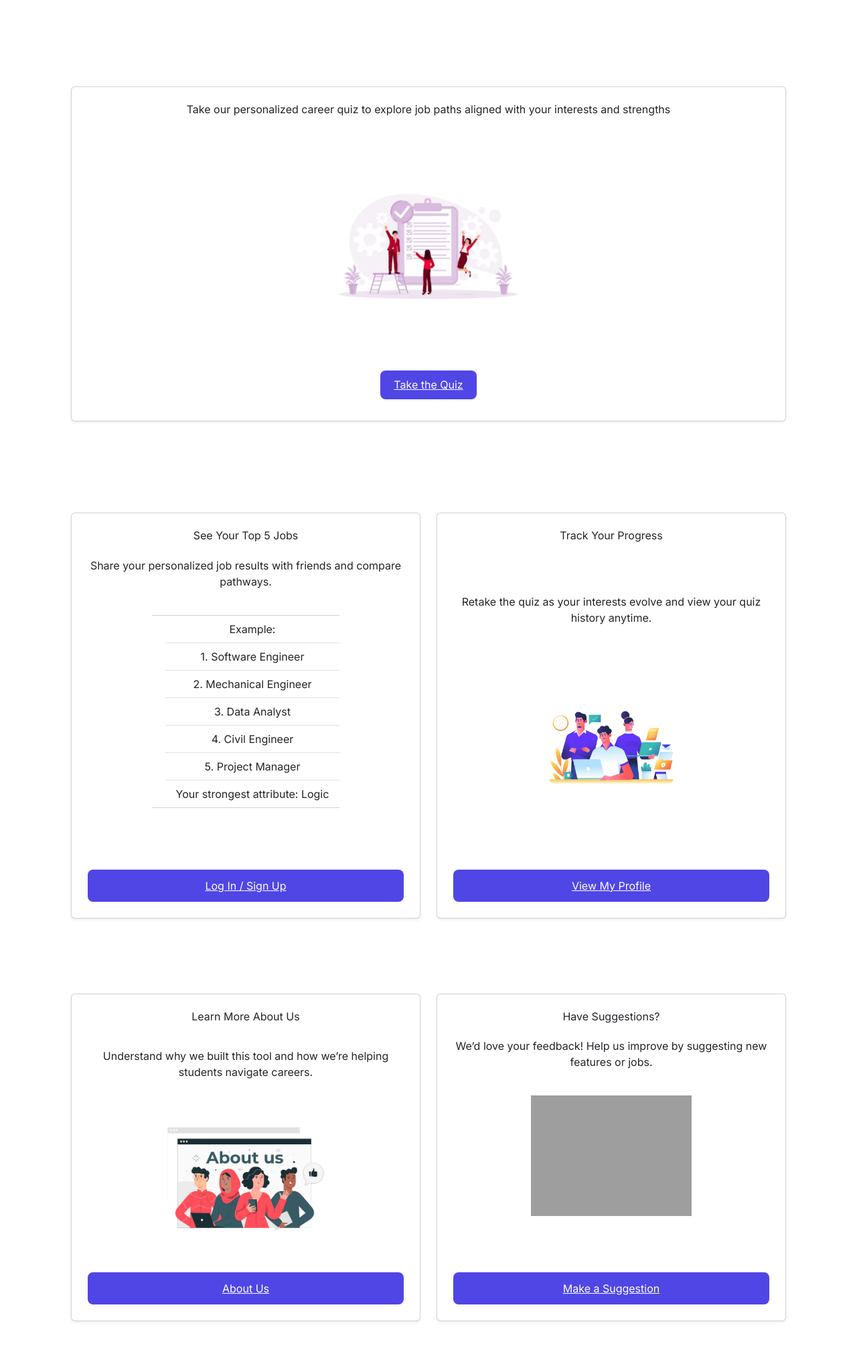
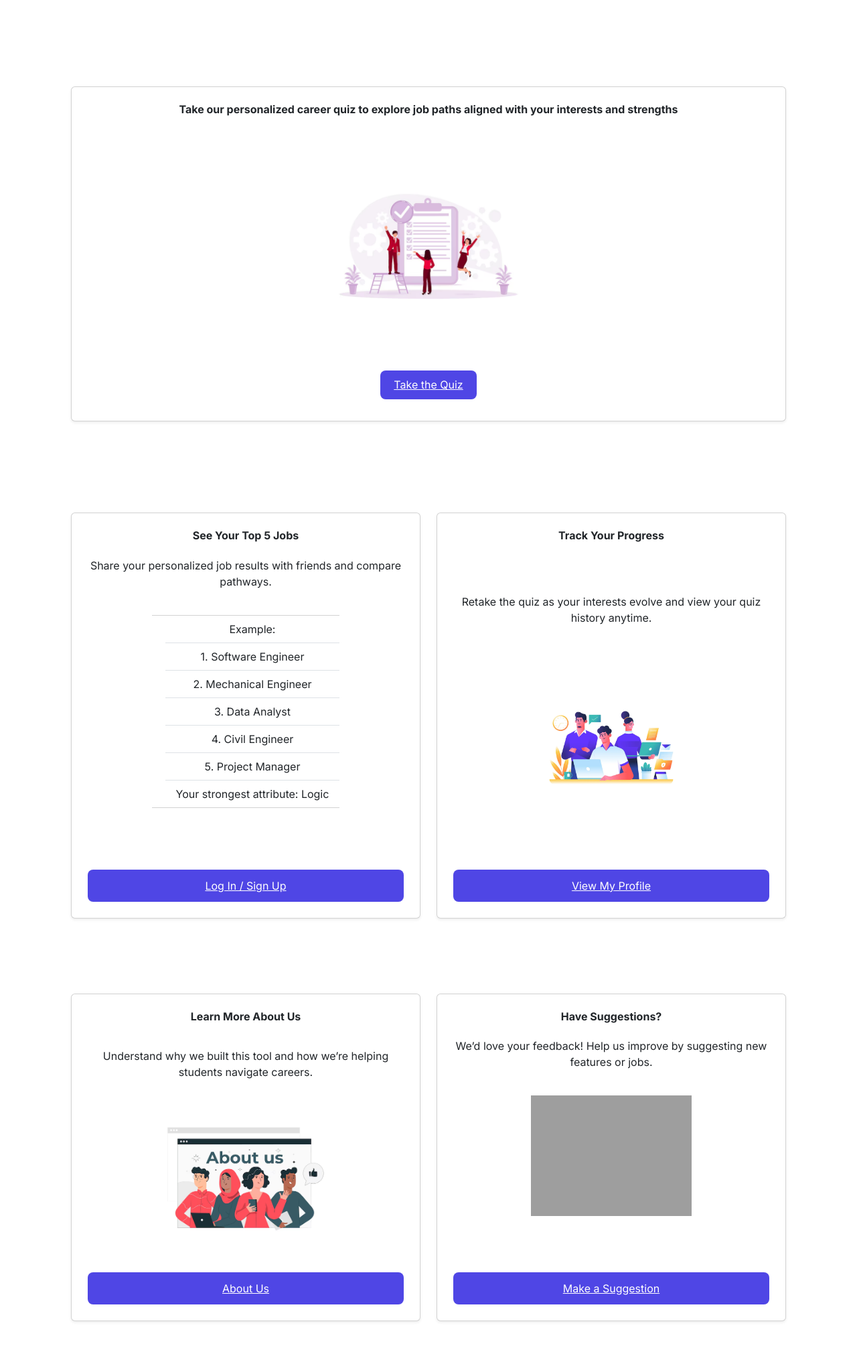
Before and after one commit to damien11zhang/CITS3403-Group-Project, a Flask app: page / in a window 1280 px wide. Shown: the part 263-2275 px from the top of the page at 67% size. Run offline with Flask 3, Linux system fonts and the light colour scheme; grey boxes are pictures that could not be loaded.

Commit message:
update again

```diff
--- a/project/static/style.css
+++ b/project/static/style.css
@@ -315,11 +315,21 @@ input[type="range"]::-moz-range-thumb {
 }
 
 .chart-container {
-    max-width: 60%;
     display: flex;
     justify-content: center;
     align-items: center;
     margin: 1rem auto;
+}
+
+/* Center and space the text and button below the chart */
+#topAttribute {
+  font-weight: bold;
+  font-size: 1.2rem;
+  margin-bottom: 1rem;
+}
+
+#downloadRadar {
+  margin-top: 0.5rem;
 }
 
 #subgroupChart,
--- a/project/templates/home.html
+++ b/project/templates/home.html
@@ -10,7 +10,7 @@
 <!-- Hero Section -->
 <div class="container text-center mb-5">
   <div class="card shadow-sm h-100 text-center p-4">
-    <h2 class="card-title mb-3">Take our personalized career quiz to explore job paths aligned with your interests and strengths<h2>
+    <h2 class="card-title mb-3"><b>Take our personalized career quiz to explore job paths aligned with your interests and strengths</b><h2>
     <div class="d-flex justify-content-center">
       <img src="{{ url_for('static', filename='images/quiz_intro.svg.jpg') }}" alt="Quiz Illustration" class="img-fluid my-4" style="max-height: 300px;">
     </div>
@@ -24,7 +24,7 @@
     <div class="col-md-6">
       <!-- Top 5 Results -->
       <div class="card shadow-sm h-100 text-center p-4">
-        <h2 class="card-title mb-3">See Your Top 5 Jobs</h2>
+        <h2 class="card-title mb-3"><b>See Your Top 5 Jobs</b></h2>
         <p class="card-text">Share your personalized job results with friends and compare pathways.</p>
         <ul class="list-group list-group-flush my-3 mx-auto" style="max-width: 300px; padding-left: 20px;">
           <li class="list-group-item">Example:</li>
@@ -43,7 +43,7 @@
     <div class="col-md-6">
       <div class="card shadow-sm h-100 text-center p-4">
         <!-- Quiz History -->
-        <h2 class="card-title mb-3">Track Your Progress</h2>
+        <h2 class="card-title mb-3"><b>Track Your Progress</b></h2>
         <p class="card-text">Retake the quiz as your interests evolve and view your quiz history anytime.</p>
         <div class="d-flex justify-content-center">
           <img src="{{ url_for('static', filename='images/history.svg.jpg') }}" alt="History" class="img-fluid my-3" style="max-height: 180px;">
@@ -60,7 +60,7 @@
     <div class="col-md-6">
       <div class="card shadow-sm h-100 text-center p-4">
         <!-- About Us -->
-        <h2 class="card-title mb-3">Learn More About Us</h2>
+        <h2 class="card-title mb-3"><b>Learn More About Us</b></h2>
         <p class="card-text">Understand why we built this tool and how we’re helping students navigate careers.</p>
         <div class="d-flex justify-content-center">
           <img src="{{ url_for('static', filename='images/about_us.svg.jpg') }}" alt="About Us" class="img-fluid my-3" style="max-height: 180px;">
@@ -72,7 +72,7 @@
     <div class="col-md-6">
       <div class="card shadow-sm h-100 text-center p-4">
         <!-- Suggestions -->
-        <h2 class="card-title mb-3">Have Suggestions?</h2>
+        <h2 class="card-title mb-3"><b>Have Suggestions?</b></h2>
         <p class="card-text">We’d love your feedback! Help us improve by suggesting new features or jobs.</p>
         <div class="d-flex justify-content-center">
           <img src="{{ url_for('static', filename='images/suggest.svg.jpg') }}" alt="Suggestions" class="img-fluid my-3" style="max-height: 180px;">
```
Also changed, not shown: project/templates/results.html (+7 -6 lines).
